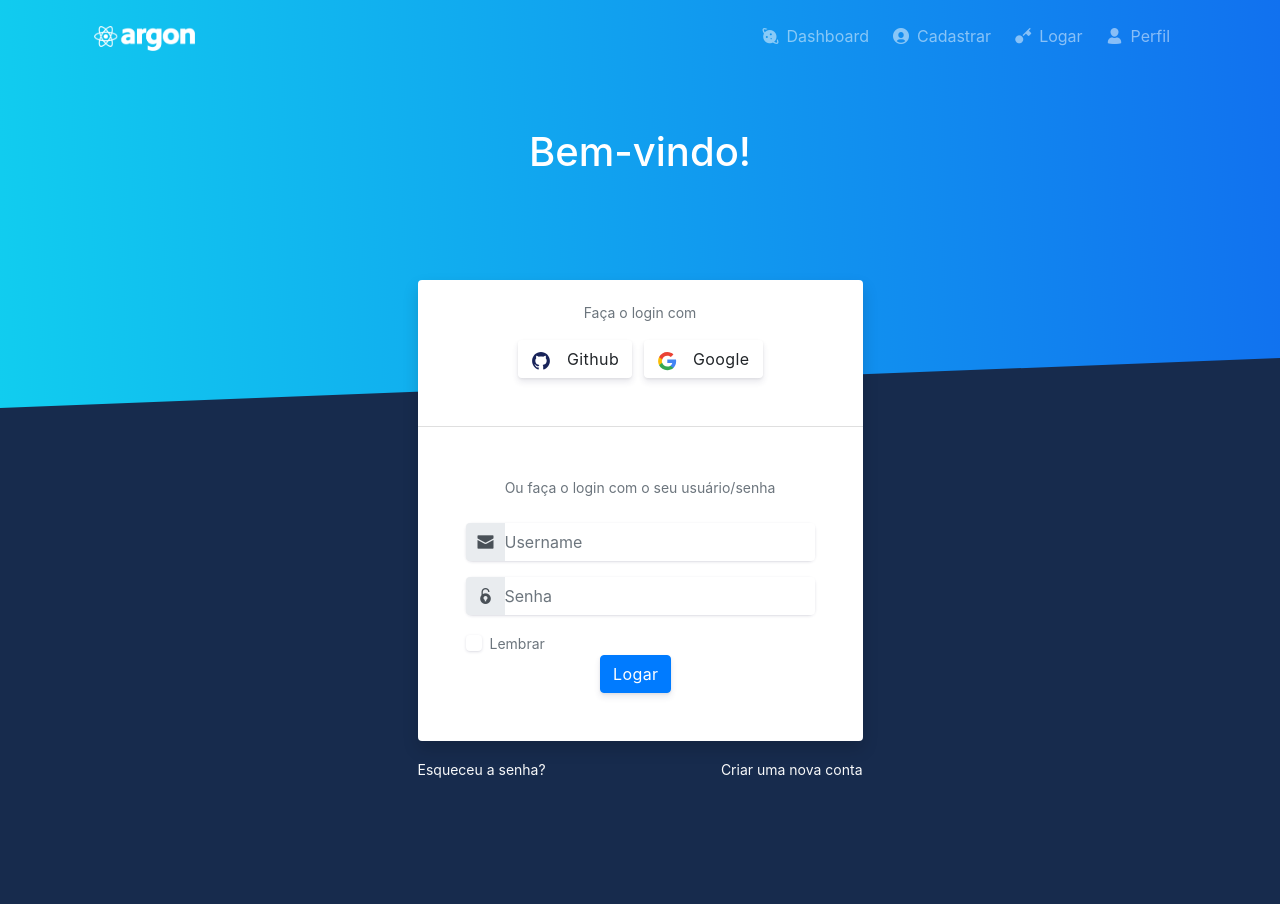
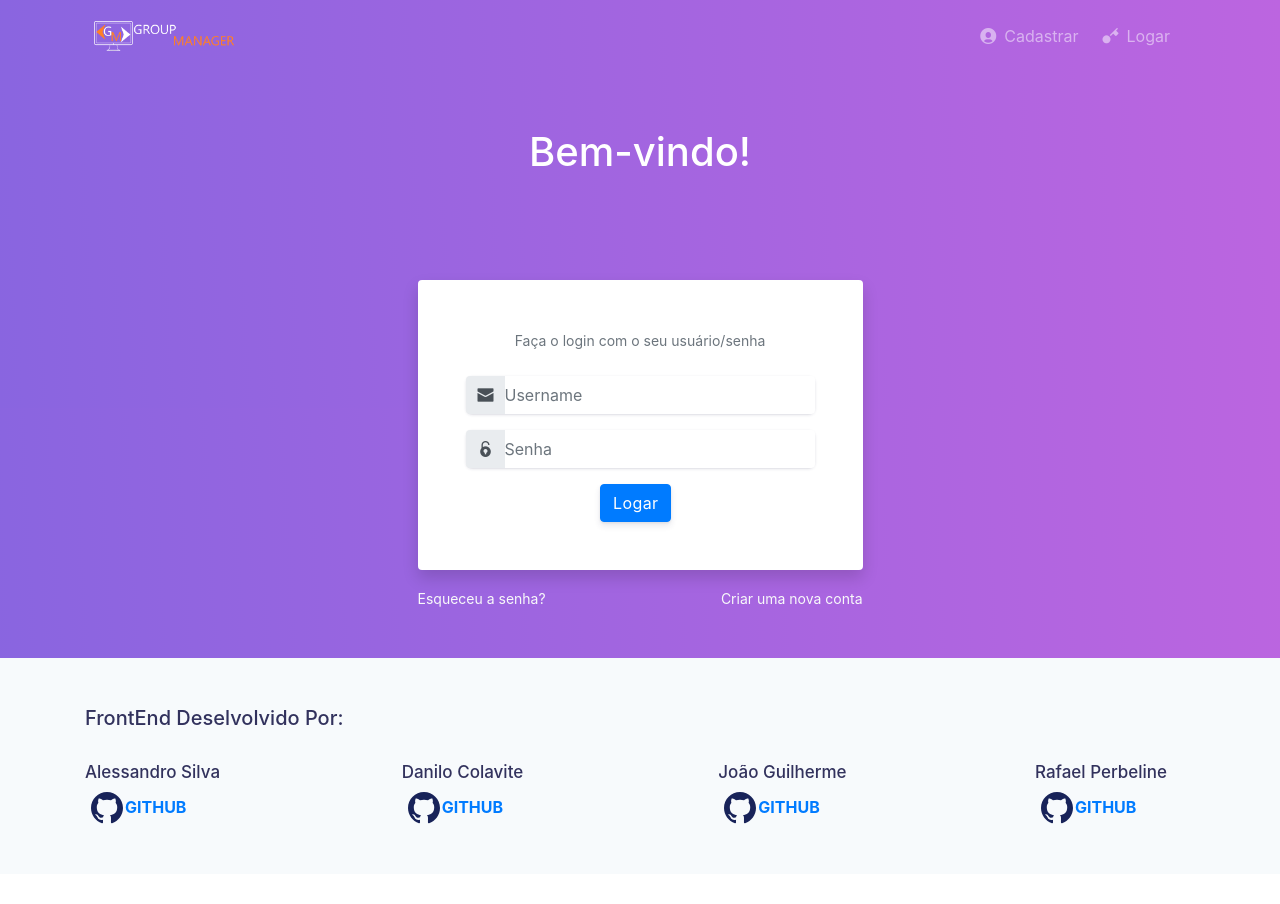
Before and after one commit to alessandrosilva10/frontendtux, a React app: page /auth/login in a window 1280 px wide. After the commit the page ends 874 px from the top, so only its background shows below. Built offline with nearby package versions, Linux system fonts and the light colour scheme; what google-maps-react, react-google-maps would draw is missing.

Commit message:
alter init aparencia

```diff
--- a/package.json
+++ b/package.json
@@ -60,7 +60,7 @@
     "material-ui": "^0.20.2",
     "mdbreact": "^4.27.0",
     "moment": "2.24.0",
-    "node-sass": "4.13.1",
+    "node-sass": "4.14.1",
     "nouislider": "14.1.1",
     "prop-types": "^15.7.2",
     "radium": "^0.26.0",
@@ -102,7 +102,6 @@
     "express-ws": "^4.0.0",
     "gulp": "4.0.2",
     "gulp-append-prepend": "1.0.8",
-    "node-pty": "^0.9.0",
     "typescript": "3.7.5"
   }
 }
--- a/public/index.html
+++ b/public/index.html
@@ -44,7 +44,7 @@
       href="https://fonts.googleapis.com/css?family=Open+Sans:300,400,600,700"
       rel="stylesheet"
     />
-    <title>Dashboard Pentest Wireless</title>
+    <title>Group Manager</title>
   </head>
   <body>
     <div id="root"></div>
--- a/src/components/Footers/AuthFooter.js
+++ b/src/components/Footers/AuthFooter.js
@@ -25,9 +25,89 @@ class Login extends React.Component {
   render() {
     return (
       <>
-        <footer className="py-5">
+        <footer className="py-5 footer">
           <Container>
+            <h3 className="h3" style={{fontSize: '20px'}}>FrontEnd Deselvolvido Por: </h3>
+            <br/>
             <Row className="align-items-center justify-content-xl-between">
+              <Col xl="2">
+                <div className="text-center text-xl-left">
+                  {" "}
+                  <h4 className="h4" style={{fontSize: '17px'}}>Alessandro Silva</h4>
+                  <a
+                    className="font-weight-bold ml-1"
+                    href=""
+                    target="_blank"
+                  >
+                    <span className="btn-inner--icon">
+                      <img
+                        alt="..."
+                        src={require("assets/img/icons/common/github.svg")}
+                      />
+                      GITHUB
+                    </span>
+                  </a>
+                </div>
+              </Col>
+              <Col xl="2">
+                <div className="text-center text-xl-left">
+                  {" "}
+                  <h4 className="h4" style={{fontSize: '17px'}}>Danilo Colavite </h4>
+                  <a
+                    className="font-weight-bold ml-1"
+                    href=""
+                    target="_blank"
+                  >
+                    <span className="btn-inner--icon">
+                      <img
+                        alt="..."
+                        src={require("assets/img/icons/common/github.svg")}
+                      />
+                      GITHUB
+                    </span>
+                  </a>
+                </div>
+              </Col>
+              <Col xl="2">
+                <div className="text-center text-xl-left">
+                  {" "}
+                  <h4 className="h4" style={{fontSize: '17px'}}>João Guilherme </h4>
+                  <a
+                    className="font-weight-bold ml-1"
+                    href=""
+                    target="_blank"
+                  >
+                    <span className="btn-inner--icon">
+                      <img
+                        alt="..."
+                        src={require("assets/img/icons/common/github.svg")}
+                      />
+                      GITHUB
+                    </span>
+                  </a>
+                </div>
+              </Col>
+              <Col xl="2">
+                <div className="text-center text-xl-left">
+                  {" "}
+                  <h4 className="h4" style={{fontSize: '17px'}}>Rafael Perbeline </h4>
+                  <a
+                    className="font-weight-bold ml-1"
+                    href=""
+                    target="_blank"
+                  >
+                    <span className="btn-inner--icon">
+                      <img
+                        alt="..."
+                        src={require("assets/img/icons/common/github.svg")}
+                      />
+                      GITHUB
+                    </span>
+                  </a>
+                </div>
+              </Col>
+            </Row>
+              {/* <h3 className="h3" style={{fontSize: '20px'}}>Layout Usado: </h3>
               <Col xl="6">
                 <div className="copyright text-center text-xl-left text-muted">
                   {" "}
@@ -75,8 +155,7 @@ class Login extends React.Component {
                     </NavLink>
                   </NavItem>
                 </Nav>
-              </Col>
-            </Row>
+              </Col> */}
           </Container>
         </footer>
       </>
--- a/src/components/Navbars/AuthNavbar.js
+++ b/src/components/Navbars/AuthNavbar.js
@@ -40,21 +40,21 @@ class AdminNavbar extends React.Component {
         >
           <Container className="px-4">
             <NavbarBrand to="/" tag={Link}>
-              <img alt="..." src={require("assets/img/brand/argon-react-white.png")} />
+              <img alt="..." src={require("assets/img/brand/testeLogo.png")} />
             </NavbarBrand>
-            <button className="navbar-toggler" id="navbar-collapse-main">
+            {/* <button className="navbar-toggler" id="navbar-collapse-main">
               <span className="navbar-toggler-icon" />
-            </button>
+            </button> */}
             <UncontrolledCollapse navbar toggler="#navbar-collapse-main">
               <div className="navbar-collapse-header d-md-none">
                 <Row>
                   <Col className="collapse-brand" xs="6">
-                    <Link to="/">
+                    {/* <Link to="/">
                       <img
                         alt="..."
                         src={require("assets/img/brand/argon-react.png")}
                       />
-                    </Link>
+                    </Link> */}
                   </Col>
                   <Col className="collapse-close" xs="6">
                     <button
@@ -68,12 +68,12 @@ class AdminNavbar extends React.Component {
                 </Row>
               </div>
               <Nav className="ml-auto" navbar>
-                <NavItem>
+                {/* <NavItem>
                   <NavLink className="nav-link-icon" to="/" tag={Link}>
                     <i className="ni ni-planet" />
                     <span className="nav-link-inner--text">Dashboard</span>
                   </NavLink>
-                </NavItem>
+                </NavItem> */}
                 <NavItem>
                   <NavLink
                     className="nav-link-icon"
@@ -94,7 +94,7 @@ class AdminNavbar extends React.Component {
                     <span className="nav-link-inner--text">Logar</span>
                   </NavLink>
                 </NavItem>
-                <NavItem>
+                {/* <NavItem>
                   <NavLink
                     className="nav-link-icon"
                     to="/admin/user-profile"
@@ -103,7 +103,7 @@ class AdminNavbar extends React.Component {
                     <i className="ni ni-single-02" />
                     <span className="nav-link-inner--text">Perfil</span>
                   </NavLink>
-                </NavItem>
+                </NavItem> */}
               </Nav>
             </UncontrolledCollapse>
           </Container>
--- a/src/layouts/Auth.js
+++ b/src/layouts/Auth.js
@@ -28,10 +28,12 @@ import routes from "routes.js";
 
 class Auth extends React.Component {
   componentDidMount() {
-    document.body.classList.add("bg-default");
+    // document.body.classList.add("bg-gradient-purple");
+    document.body.classList.add("bg-gradient-purple");
   }
   componentWillUnmount() {
-    document.body.classList.remove("bg-default");
+    // document.body.classList.remove("bg-default");
+    document.body.classList.remove("bg-gradient-purple");
   }
   getRoutes = routes => {
     return routes.map((prop, key) => {
@@ -53,7 +55,7 @@ class Auth extends React.Component {
       <>
         <div className="main-content">
           <AuthNavbar />
-          <div className="header bg-gradient-info py-7 py-lg-8">
+          <div className="header bg-gradient-purple py-7 py-lg-8">
             <Container>
               <div className="header-body text-center mb-7">
                 <Row className="justify-content-center">
@@ -63,7 +65,7 @@ class Auth extends React.Component {
                 </Row>
               </div>
             </Container>
-            <div className="separator separator-bottom separator-skew zindex-100">
+            {/* <div className="separator separator-bottom separator-skew zindex-100">
               <svg
                 xmlns="http://www.w3.org/2000/svg"
                 preserveAspectRatio="none"
@@ -77,7 +79,7 @@ class Auth extends React.Component {
                   points="2560 0 2560 100 0 100"
                 />
               </svg>
-            </div>
+            </div> */}
           </div>
           {/* Page content */}
           <Container className="mt--8 pb-5">
--- a/src/views/examples/Login.js
+++ b/src/views/examples/Login.js
@@ -90,7 +90,7 @@ class Login extends React.Component {
       <>
         <Col lg="5" md="7">
           <Card className="bg-card shadow border-0">
-            <CardHeader className="bg-transparent pb-5">
+            {/* <CardHeader className="bg-transparent pb-5">
               <div className="text-muted text-center mt-2 mb-3">
                 <small>Faça o login com</small>
               </div>
@@ -124,10 +124,10 @@ class Login extends React.Component {
                   <span className="btn-inner--text">Google</span>
                 </Button>
               </div>
-            </CardHeader>
+            </CardHeader> */}
             <CardBody className="px-lg-5 py-lg-5">
               <div className="text-center text-muted mb-4">
-                <small>Ou faça o login com o seu usuário/senha</small>
+                <small>Faça o login com o seu usuário/senha</small>
               </div>
               <Form role="form" method="POST">
                 <FormGroup className="mb-3">
@@ -150,7 +150,7 @@ class Login extends React.Component {
                     <Input placeholder="Senha" name="password" onChange={this.inputChange}  type="password"/>
                   </InputGroup>
                 </FormGroup>
-                <div className="custom-control custom-control-alternative custom-checkbox">
+                {/* <div className="custom-control custom-control-alternative custom-checkbox">
                   <input
                     className="custom-control-input"
                     id=" customCheckLogin"
@@ -162,7 +162,7 @@ class Login extends React.Component {
                   >
                     <span className="text-muted">Lembrar</span>
                   </label>
-                </div>
+                </div> */}
 
               </Form>
                <div className="text-center">
```
Also changed, not shown: src/assets/img/brand/testeLogo.png (added), 1 other file.
